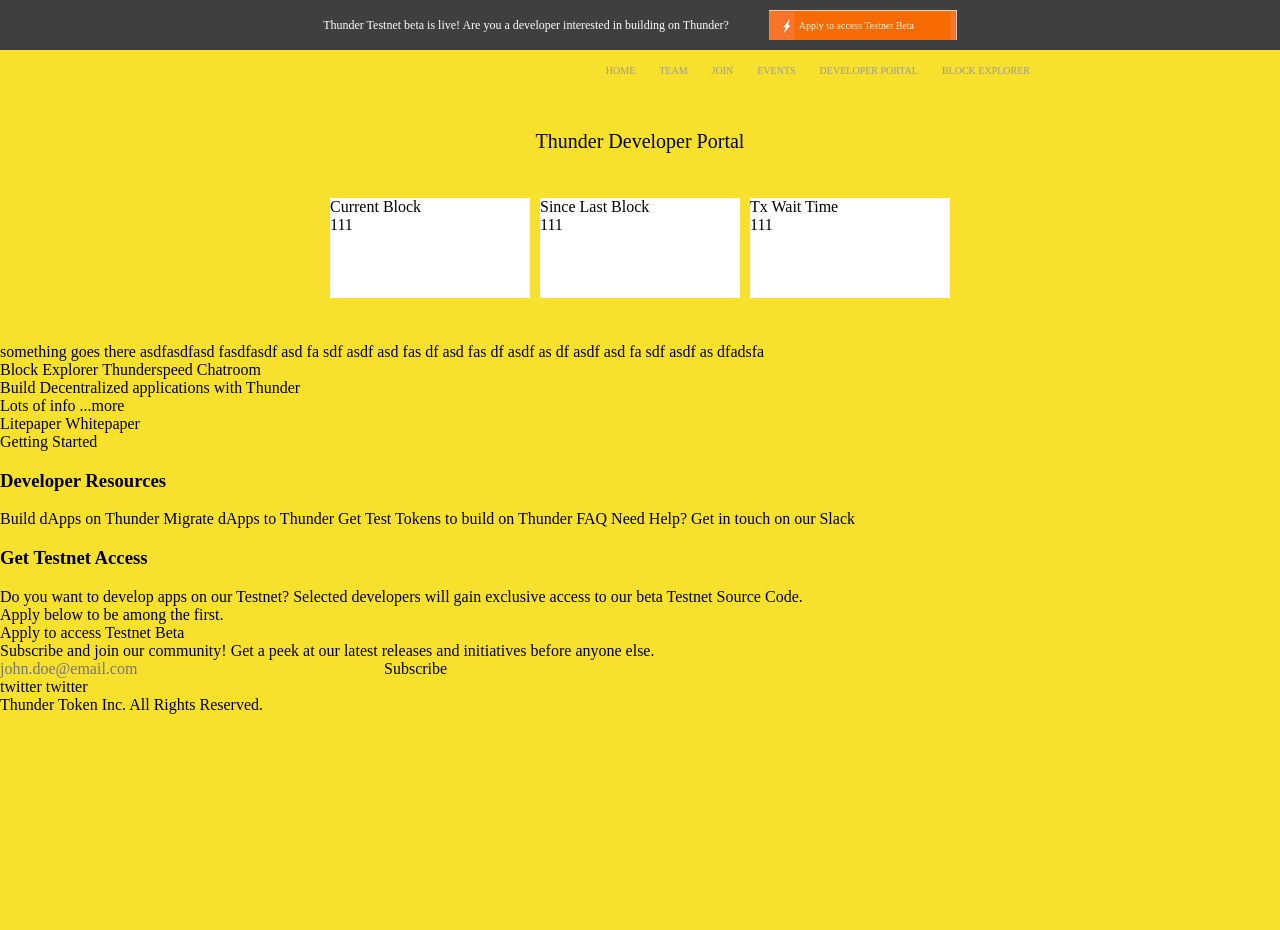
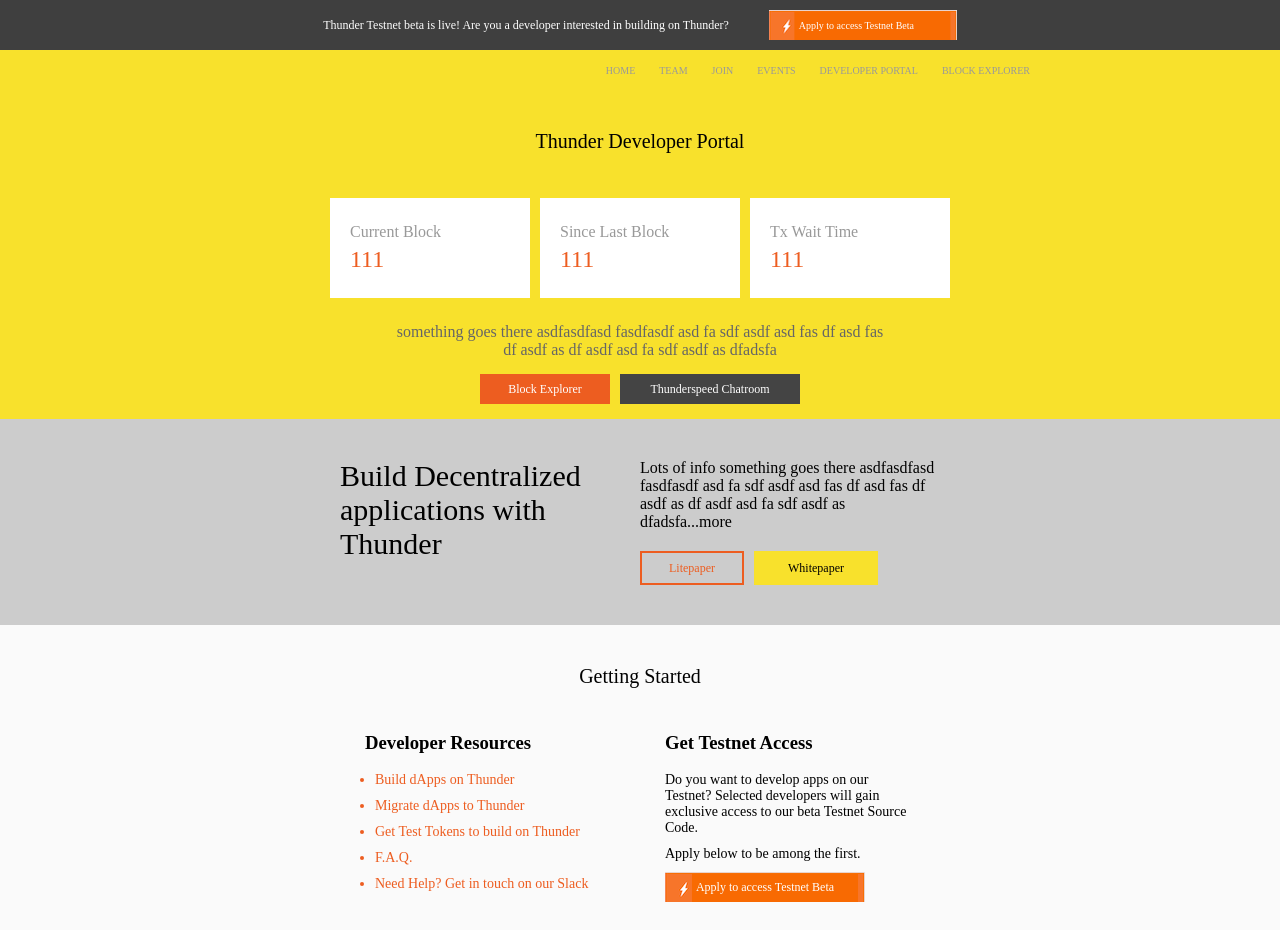
Before and after one commit to piggy168/TT, a website built with webpack: page index.html in a window 1280 px wide. Shown: the top 930 px of the page. Before the commit the page ends 800 px from the top, so only its background shows below. Built offline with nearby package versions, Linux system fonts and the light colour scheme.

Commit message:
all styling

```diff
--- a/index.html
+++ b/index.html
@@ -38,53 +38,55 @@
    </div>
    <p class="block_info_footer">something goes there asdfasdfasd fasdfasdf asd fa sdf asdf asd fas df asd fas df asdf as df asdf asd fa sdf asdf as dfadsfa</p>
    <div class="block_button_container">
-     <button>Block Explorer</button>
-     <button>Thunderspeed Chatroom</button>
+     <button class="block_button_orange">Block Explorer</button>
+     <button class="block_button_black">Thunderspeed Chatroom</button>
    </div>
    <div class="application">
-     <p>Build Decentralized applications with Thunder</p>
+     <p class="application_text">Build Decentralized applications with Thunder</p>
      <div class="application_info_container">
-       <p>Lots of info ...more</p>
+       <p>Lots of info something goes there asdfasdfasd fasdfasdf asd fa sdf asdf asd fas df asd fas df asdf as df asdf asd fa sdf asdf as dfadsfa...more</p>
        <div class="application_info_button_container">
-         <button>Litepaper</button>
-         <button>Whitepaper</button>
+         <button class="application_info_button_orange">Litepaper</button>
+         <button class="application_info_button_yellow">Whitepaper</button>
        </div>
      </div>
    </div>
    <div class="getting_started">
-     <h2>Getting Started</h2>
+     <h2 class="getting_started_title">Getting Started</h2>
      <div class="instruction_container">
        <div class="dev_resources">
          <h3> Developer Resources</h3>
-         <a>Build dApps on Thunder</a>
-         <a>Migrate dApps to Thunder</a>
-         <a>Get Test Tokens to build on Thunder</a>
-         <a>FAQ</a>
-         <a>Need Help? Get in touch on our Slack</a>
+         <ul>
+           <li><a>Build dApps on Thunder</a></li>
+           <li><a>Migrate dApps to Thunder</a></li>
+           <li><a>Get Test Tokens to build on Thunder</a></li>
+           <li><a>F.A.Q.</a></li>
+           <li><a>Need Help? Get in touch on our Slack</a></li>
+         </ul>
        </div>
        <div class="get_access">
          <h3>Get Testnet Access</h3>
-         <p>Do you want to develop apps on our Testnet? Selected developers will gain exclusive access to our beta Testnet Source Code.</p>
-         <p>Apply below to be among the first.</p>
-         <button>Apply to access Testnet Beta</button>
+         <p class="get_access_text">Do you want to develop apps on our Testnet? Selected developers will gain exclusive access to our beta Testnet Source Code.</p>
+         <p class="get_access_text">Apply below to be among the first.</p>
+         <button class="get_access_button">Apply to access Testnet Beta</button>
        </div>
      </div>
    </div>
    <div class="subscription_container">
-     <p>Subscribe and join our community! Get a peek at our latest releases and initiatives before anyone else.</p>
-     <form method="get" action="/search" id="search">
-        <input className="subscribe" type="text" size="40" placeholder="john.doe@email.com"/>
-        <button>Subscribe</button>
+     <p class="subscription_text">Subscribe and join our community! Get a peek at our latest releases and initiatives before anyone else.</p>
+     <form method="get">
+        <input class="subscribe" type="text" size="40" placeholder="john.doe@email.com"/>
+        <button class="subscribe_button">Subscribe</button>
       </form>
    </div>
    <div class="footer">
-     <div class="contact_icon_conttainer">
-       <button>twitter</button>
-       <button>twitter</button>
+     <div class="footer_box">
+       <div class="contact_icon_container">
+         <button class="footer_icon_twitter"></button>
+         <button class="footer_icon_reddit"></button>
+       </div>
+       <p class="footer_text">Thunder Token Inc.  All Rights Reserved.</p>
      </div>
-     <p>
-       Thunder Token Inc.  All Rights Reserved.
-     </p>
    </div>
   </body>
  </html>
--- a/style.css
+++ b/style.css
@@ -78,7 +78,7 @@ body {
 }
 
 .block_info_container {
-  margin: 40px auto;
+  margin: 40px auto 20px;
   width: auto;
   display: flex;
   justify-content: center;
@@ -90,3 +90,207 @@ body {
   background-color: white;
   margin: 5px;
 }
+
+.block_info_title {
+  margin: 25px 20px 5px;
+  color: #999;
+  font-size: 16px;
+}
+
+.block_info_data {
+  margin: 5px 20px;
+  color: #ED5D20;
+  font-size: 24px;
+}
+
+.block_info_footer {
+  margin: auto;
+  max-width: 500px;
+  text-align: center;
+  color: #666;
+}
+
+.block_button_container {
+  display: flex;
+  justify-content: center;
+  margin: 10px;
+}
+
+.block_button_orange {
+  background-color: #ED5D20;
+  text-align: center;
+  font-size: 12px;
+  color: white;
+  height: 30px;
+  width: 130px;
+  margin: 5px;
+}
+
+.block_button_black {
+  background-color: #444;
+  text-align: center;
+  font-size: 12px;
+  color: white;
+  height: 30px;
+  width: 180px;
+  margin: 5px;
+}
+
+.application {
+  background-color: #CCC;
+  display: flex;
+  justify-content: center;
+  padding: 40px;
+}
+
+.application_text {
+  font-size: 30px;
+  width: 300px;
+}
+
+.application_info_container {
+  width: 300px;
+}
+
+.application_info_button_container {
+  display: flex;
+  margin-top: 20px;
+}
+
+.application_info_button_orange {
+  color: #ED5D20;
+  border: 2px solid #ED5D20;
+  height: 30px;
+  width: 100px;
+  font-size: 12px;
+  text-align: center;
+  margin-right:10px;
+}
+
+.application_info_button_yellow {
+  background-color: #F8E12C;
+  border: 2px solid #F8E12C;
+  height: 30px;
+  width: 120px;
+  font-size: 12px;
+  text-align: center;
+  margin-right:10px;
+}
+
+.getting_started {
+  background-color: #FAFAFA;
+  padding: 40px;
+}
+
+.getting_started_title {
+  text-align: center;
+  font-size: 20px;
+}
+
+.instruction_container {
+  display: flex;
+  justify-content: center;
+}
+
+.dev_resources {
+  width: 250px;
+  padding: 25px
+}
+
+ul {
+  list-style-type: disc;
+}
+
+li {
+  color: #ED5D20;
+  font-size: 14px;
+  margin: 10px;
+}
+
+.get_access {
+  width: 250px;
+  padding: 25px;
+}
+
+.get_access_text {
+  font-size: 14px;
+  margin: 10px 0;
+}
+
+.get_access_button {
+  background-image: url(assets/button_orange.png);
+  height: 30px;
+  width: 200px;
+  color: white;
+  font-size: 12px;
+  text-align: center;
+}
+
+.subscription_container {
+  display: flex;
+  justify-content: center;
+}
+
+.subscription_text {
+  width: 300px;
+  margin: 40px;
+}
+
+form {
+  padding: 40px;
+}
+
+.subscribe {
+  background-color: white;
+  padding: 10px;
+  width: 200px;
+  font-size: 12px;
+}
+
+.subscribe_button {
+  background-color: #ED5D20;
+  color: white;
+  font-size: 12px;
+  padding: 10px;
+  width: 70px;
+  text-align: center;
+}
+
+.footer {
+  background-color: white;
+  height: 45px;
+}
+
+.footer_box {
+  max-width: 800px;
+  margin: 0 auto;
+}
+
+.contact_icon_container {
+  display: flex;
+  float: left;
+  display: inline;
+  justify-content: center;
+  padding: 10px;
+}
+
+.footer_icon_twitter {
+  background-image: url(assets/twitter.png);
+  width: 20px;
+  height: 20px;
+  background-size: 100%;
+}
+
+.footer_icon_reddit {
+  background-image: url(assets/reddit.png);
+  width: 20px;
+  height: 20px;
+  background-size: 100%;
+}
+
+.footer_text {
+  font-size: 10px;
+  text-align: right;
+  height: 20px;
+  padding: 10px;
+}
```
Also changed, not shown: assets/reddit.png (added), assets/twitter.png (added).
